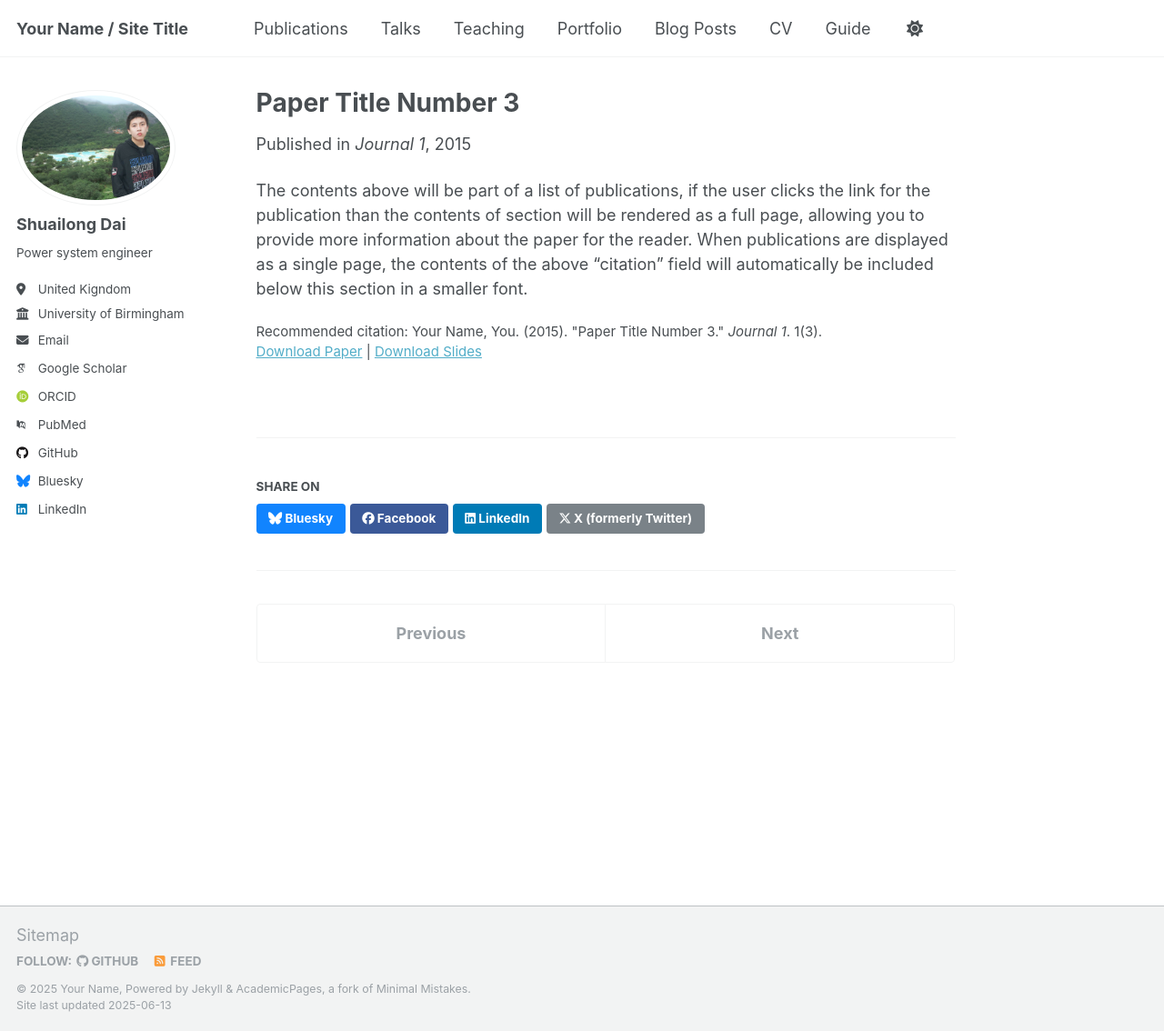
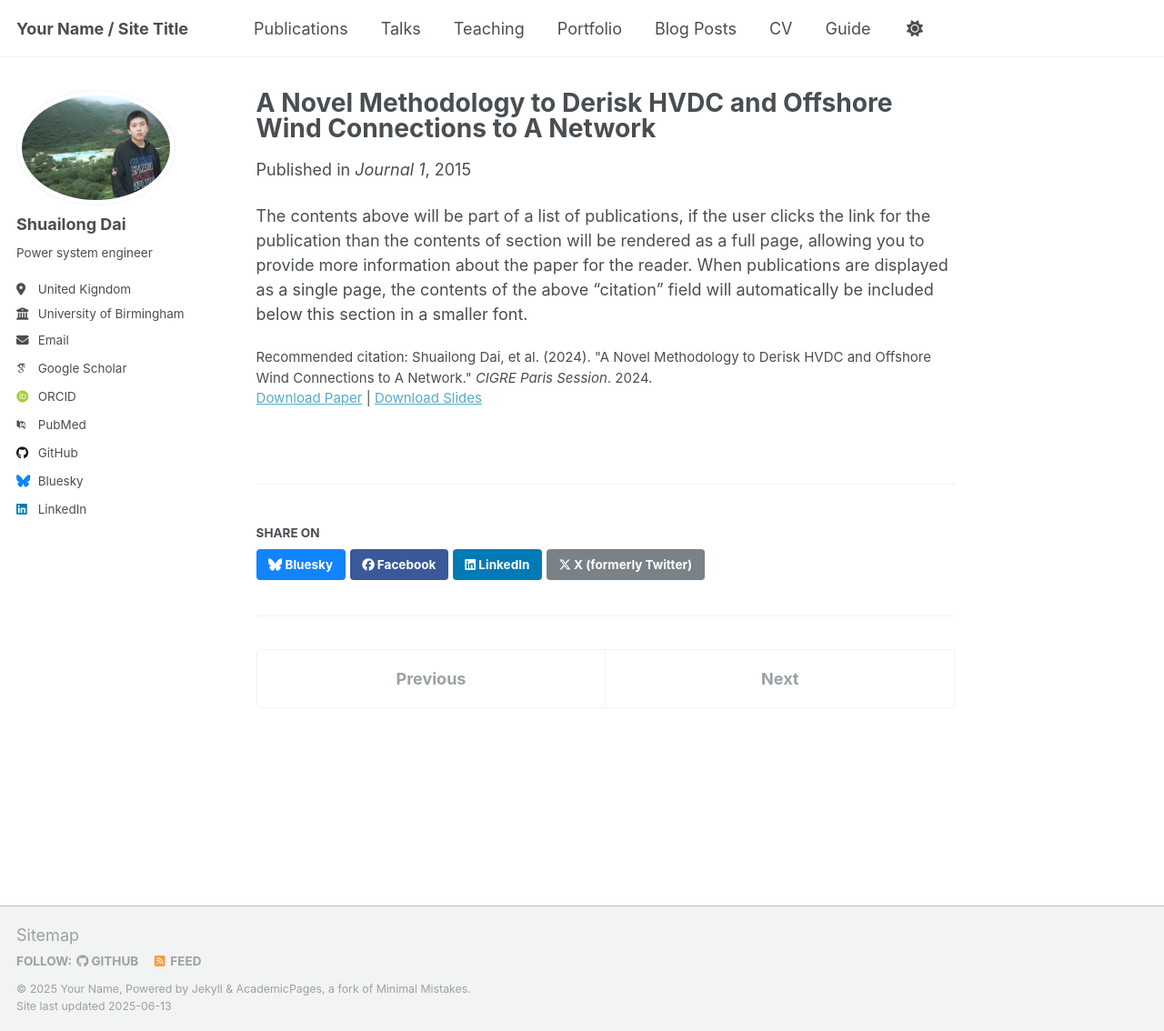
Before and after one commit to ShuailongDai/ShuailongDai.github.io, a Jekyll site: the page built from _publications/2015-10-01-paper-title-number-3.md, in a window 1280 px wide and 1134 px high. Shown: the whole window at 91% size. Built offline with Jekyll 4.4.1, drawn with Linux system fonts in a browser that asks for light colours; some web fonts are replaced.

Commit message:
Update 2015-10-01-paper-title-number-3.md

```diff
--- a/_publications/2015-10-01-paper-title-number-3.md
+++ b/_publications/2015-10-01-paper-title-number-3.md
@@ -1,5 +1,5 @@
 ---
-title: "Paper Title Number 3"
+title: "A Novel Methodology to Derisk HVDC and Offshore Wind Connections to A Network"
 collection: publications
 category: manuscripts
 permalink: /publication/2015-10-01-paper-title-number-3
@@ -7,8 +7,8 @@ excerpt: 'This paper is about the number 3. The number 4 is left for future work
 date: 2015-10-01
 venue: 'Journal 1'
 slidesurl: 'http://academicpages.github.io/files/slides3.pdf'
-paperurl: 'http://academicpages.github.io/files/paper3.pdf'
-citation: 'Your Name, You. (2015). &quot;Paper Title Number 3.&quot; <i>Journal 1</i>. 1(3).'
+paperurl: 'https://www.e-cigre.org/publications/detail/b4-11751-2024-a-novel-methodology-to-derisk-hvdc-and-offshore-wind-connections-to-a-network.html'
+citation: 'Shuailong Dai, et al. (2024). &quot;A Novel Methodology to Derisk HVDC and Offshore Wind Connections to A Network.&quot; <i>CIGRE Paris Session</i>. 2024.'
 ---
 
 The contents above will be part of a list of publications, if the user clicks the link for the publication than the contents of section will be rendered as a full page, allowing you to provide more information about the paper for the reader. When publications are displayed as a single page, the contents of the above "citation" field will automatically be included below this section in a smaller font.
```
